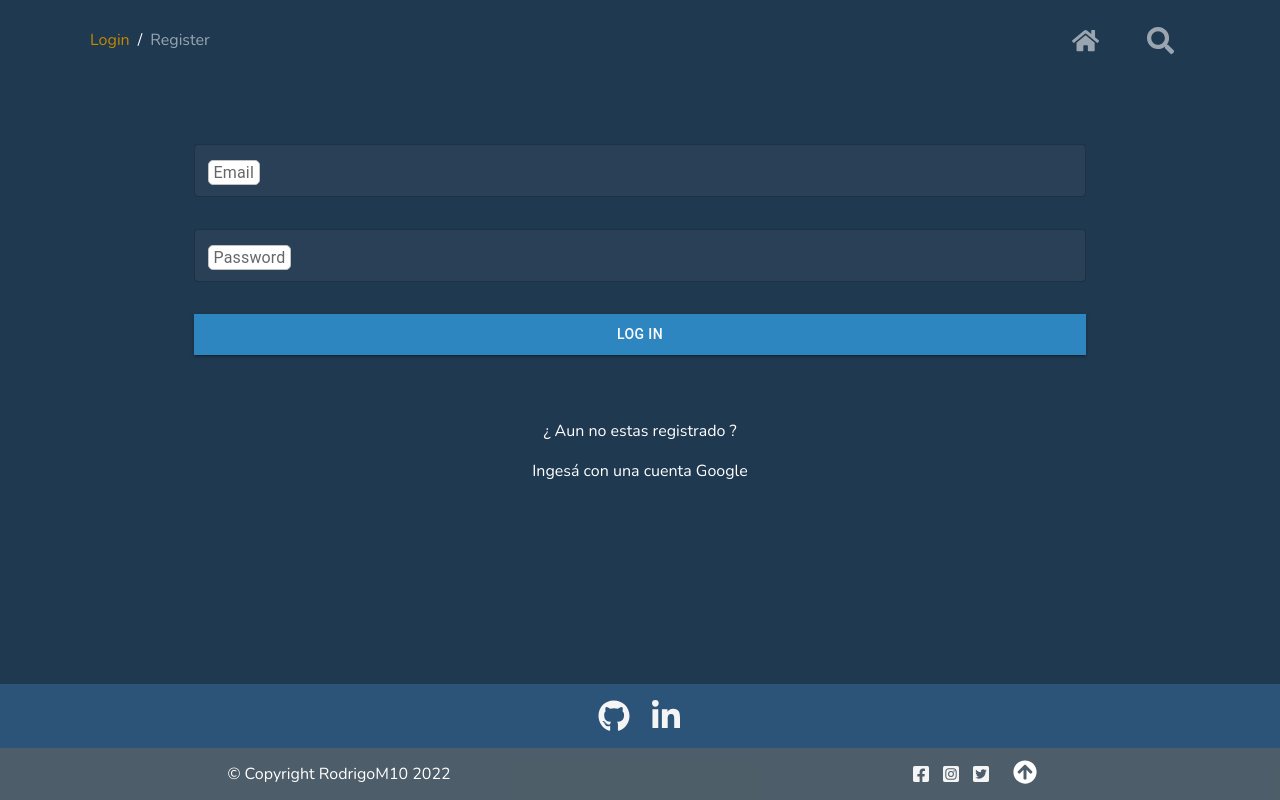
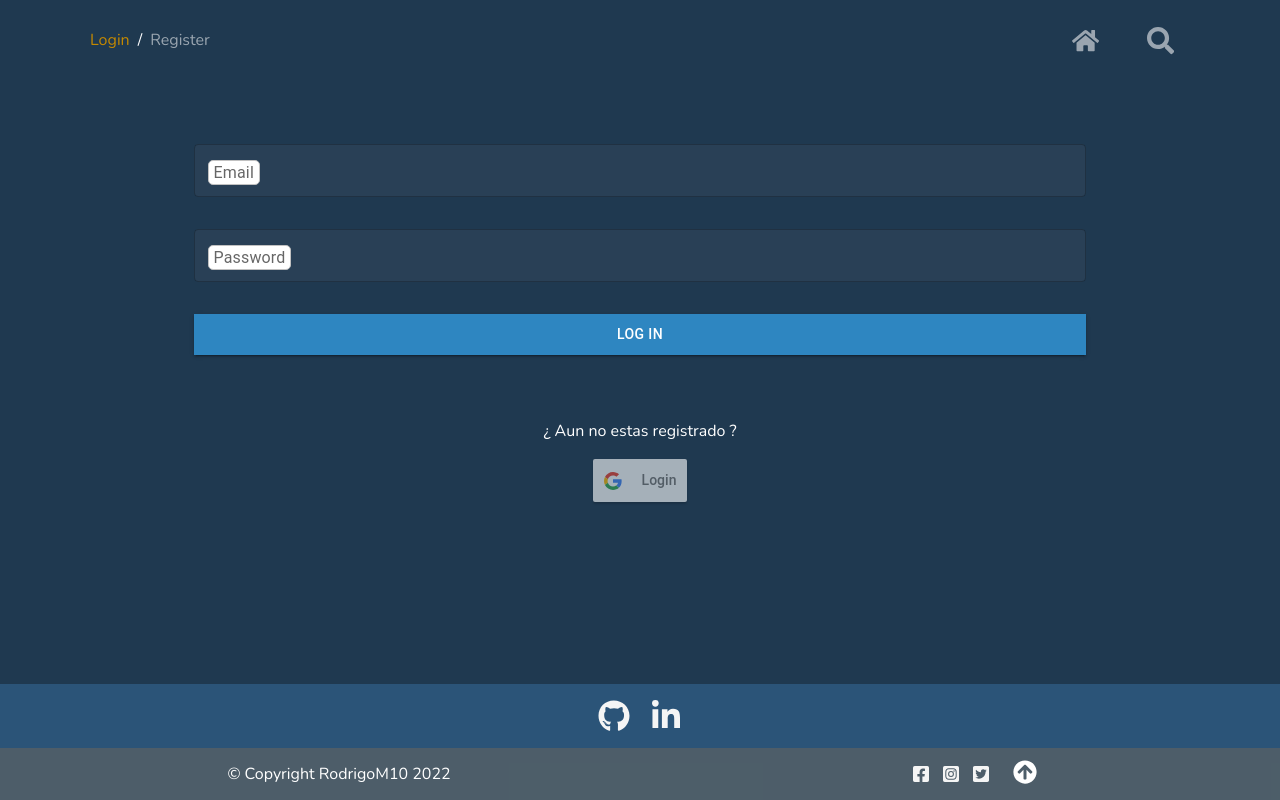
Before and after one commit to RodrigoM10/App-MoviePop-Frontend, a React (Create React App) app: page /login in a window 1280 px wide. Built offline with nearby package versions, Linux system fonts and the light colour scheme; no server answers.

Commit message:
login con google

```diff
--- a/src/components/auth/LoginForm.jsx
+++ b/src/components/auth/LoginForm.jsx
@@ -11,6 +11,7 @@ import { getLogin } from '../../reducers/auth/actions';
 import { postAuthLogin } from '../../services/authService';
 import './authForm.css'
 import { Link } from 'react-router-dom';
+import LoginGoogle from './LoginGoogle';
 
 export const LoginForm = () => {
 
@@ -85,7 +86,7 @@ export const LoginForm = () => {
                 <Link to='/register' className='text-decoration-none text-white'>¿ Aun no estas registrado ?</Link>
             </div>
             <div className="my-3">
-                <Link to='' className='text-decoration-none text-white'>Ingesá con una cuenta Google</Link>
+               <LoginGoogle/>
             </div>
         </Container>
     )
--- a/src/components/auth/LoginGoogle.jsx
+++ b/src/components/auth/LoginGoogle.jsx
@@ -9,12 +9,12 @@ const LoginGoogle = () => {
   return (
     <div>
       <GoogleLogin
-        clientId="658977310896-knrl3gka66fldh83dao2rhgbblmd4un9.apps.googleusercontent.com"
+        clientId="99232906142-dao01ahc4sql503tn2tat0uqecrpda7c.apps.googleusercontent.com"
         buttonText="Login"
         onSuccess={responseGoogle}
         onFailure={responseGoogle}
         cookiePolicy={'single_host_origin'}
-      />,
+      />
     </div>
   )
 }
--- a/src/components/auth/RegisterForm.jsx
+++ b/src/components/auth/RegisterForm.jsx
@@ -9,6 +9,7 @@ import { Container } from 'react-bootstrap';
 import { Button, TextField } from '@mui/material';
 import { postAuthRegister } from '../../services/authService';
 import './authForm.css'
+import LoginGoogle from './LoginGoogle';
 
 export const RegisterForm = () => {
     const validationSchema = yup.object({
@@ -90,7 +91,7 @@ export const RegisterForm = () => {
                 <Link to='/login' className='text-decoration-none text-white'>¿ Ya estas registrado ?</Link>
             </div>
             <div className="my-3">
-                <Link to='' className='text-decoration-none text-white'>Ingesá con una cuenta Google</Link>
+                <LoginGoogle/>
             </div>
         </Container>
     )
--- a/src/components/movies/Movies.jsx
+++ b/src/components/movies/Movies.jsx
@@ -12,7 +12,7 @@ const Movies = ({movieParam}) => {
         <div className="my-3">
             <Row xs={3} lg={5} className="justify-content-evenly">
                 {allMovies?.map((mov) => (
-                    <CardMovie key={mov.show?.id} movie={mov} />
+                    <CardMovie key={mov?.show?.id} movie={mov} />
                 ))}
             </Row>
             {!allMovies.length && !isLoading && (
```
